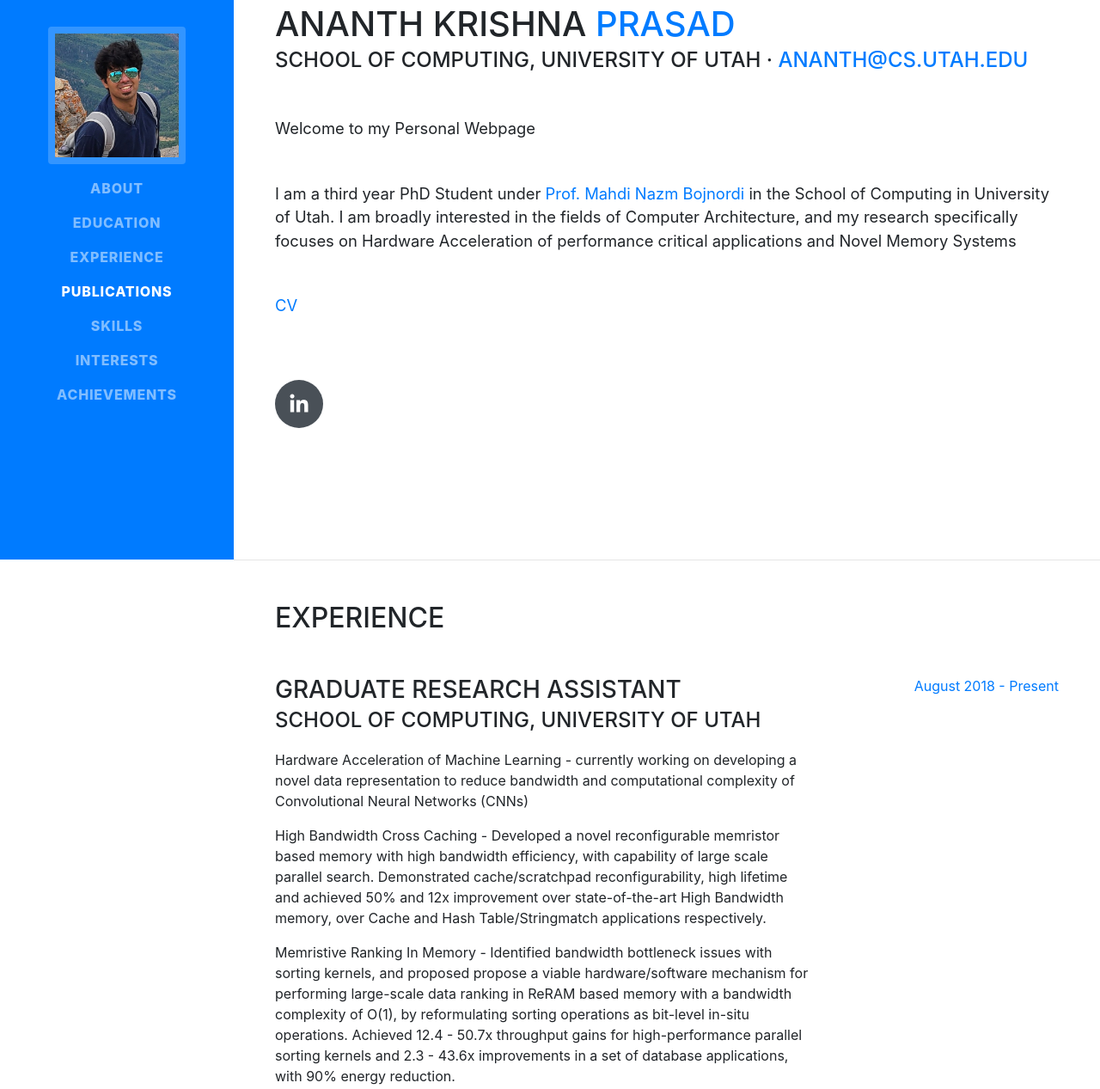
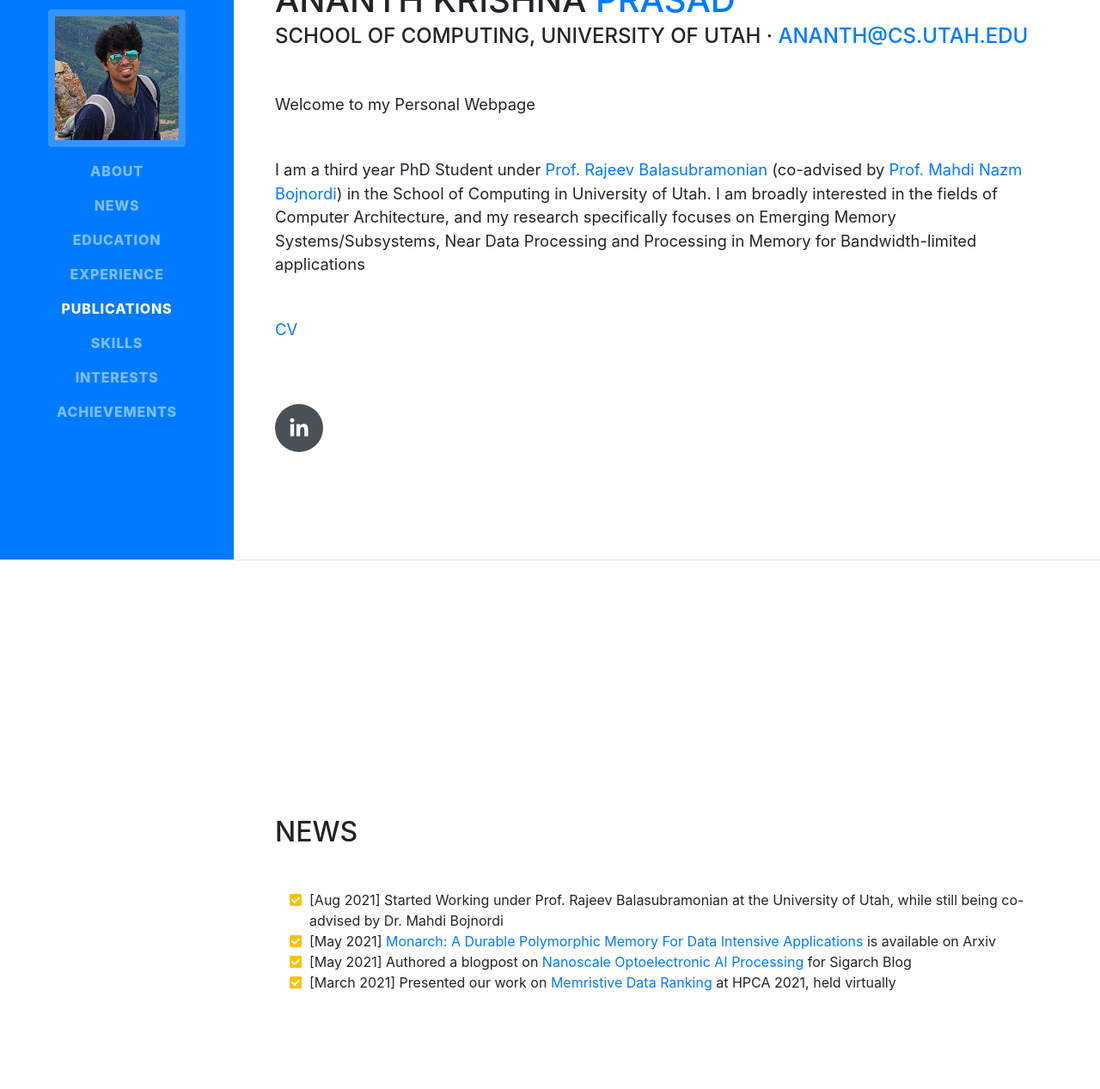
Before and after one commit to ananthkp/ananthkp.github.io, a website with bundled scripts: page index.html in a window 1280 px wide. Shown: the part 149-1416 px from the top of the page at 86% size. Built offline with nearby package versions, Linux system fonts and the light colour scheme; a web font is replaced by a local one.

Commit message:
Updated Webpage with News etc etc

```diff
--- a/index.html
+++ b/index.html
@@ -41,6 +41,9 @@
             <a class="nav-link js-scroll-trigger" href="#about">About</a>
           </li>
           <li class="nav-item">
+            <a class="nav-link js-scroll-trigger" href="#news">News</a>
+          </li>
+          <li class="nav-item">
             <a class="nav-link js-scroll-trigger" href="#education">Education</a>
           </li>
           <li class="nav-item">
@@ -74,9 +77,9 @@
             <a href="mailto:name@email.com">ananth@cs.utah.edu</a>
           </div>
           <p class= "lead mb-5">Welcome to my Personal Webpage</p>
-          <p class="lead mb-5">I am a third year PhD Student under <a href="http://www.cs.utah.edu/~bojnordi/">Prof. Mahdi Nazm Bojnordi</a> in the School of Computing in University of Utah. I am broadly interested in the fields of Computer Architecture, and my research specifically focuses on Hardware Acceleration of performance critical applications and Novel Memory Systems </p>
+          <p class="lead mb-5">I am a third year PhD Student under <a href="http://www.cs.utah.edu/~rajeev/">Prof. Rajeev Balasubramonian</a> (co-advised by <a href="http://www.cs.utah.edu/~bojnordi/">Prof. Mahdi Nazm Bojnordi</a>) in the School of Computing in University of Utah. I am broadly interested in the fields of Computer Architecture, and my research specifically focuses on Emerging Memory Systems/Subsystems, Near Data Processing and Processing in Memory for Bandwidth-limited applications</p>
 
-          <p class= "lead mb-5"><a href="https://ananthkp.github.io/files/res8.pdf">CV</a></p>
+          <p class= "lead mb-5"><a href="https://ananthkp.github.io/files/AKP_CV.pdf">CV</a></p>
           <!--<p class= "lead mb-5"><a href="https://drive.google.com/file/d/1GWgDI1bUUzamTZAlysMDnUm71qn9dXTP/view?usp=sharing">Link to my resume</a></p> -->
 
           &nbsp;
@@ -99,6 +102,26 @@
       </section>
 
       <hr class="m-0">
+
+      <section class="resume-section p-3 p-lg-5 d-flex flex-column" id="news">
+        <div class="my-auto">
+          <h2 class="mb-5"> News</h2>
+          <ul class="fa-ul mb-0">
+            <li>
+              <i class="fa-li fa fa-check-square text-warning"></i>
+              [Aug 2021] Started Working under Prof. Rajeev Balasubramonian at the University of Utah, while still being co-advised by Dr. Mahdi Bojnordi</li>
+            <li>
+              <i class="fa-li fa fa-check-square text-warning"></i>
+              [May 2021] <a href="https://arxiv.org/abs/2108.08497">Monarch: A Durable Polymorphic Memory For Data Intensive Applications</a> is available on Arxiv </li>
+            <li>
+              <i class="fa-li fa fa-check-square text-warning"></i>
+              [May 2021] Authored a blogpost on <a href="https://www.sigarch.org/nanoscale-optoelectronic-ai-processing/">Nanoscale Optoelectronic AI Processing</a> for Sigarch Blog</li>
+            <li>
+              <i class="fa-li fa fa-check-square text-warning"></i>
+              [March 2021] Presented our work on  <a href="https://ieeexplore.ieee.org/document/9407200">Memristive Data Ranking</a> at HPCA 2021, held virtually</li>
+          </ul>
+        </div>
+      </section>
 
       <section class="resume-section p-3 p-lg-5 d-flex flex-column" id="experience">
         <div class="my-auto">
@@ -179,7 +202,7 @@
             <div class="resume-content mr-auto">
               <h3 class="mb-0">University of Utah</h3>
               <div class="subheading mb-3">Doctorate (PhD), Computer Science</div>
-              <p>GPA: 3.856/4.00</p>
+              <p>GPA: 3.904/4.00</p>
             </div>
             <div class="resume-date text-md-right">
               <span class="text-primary">August 2018 - Present</span>
```
Also changed, not shown: 2 other files.
